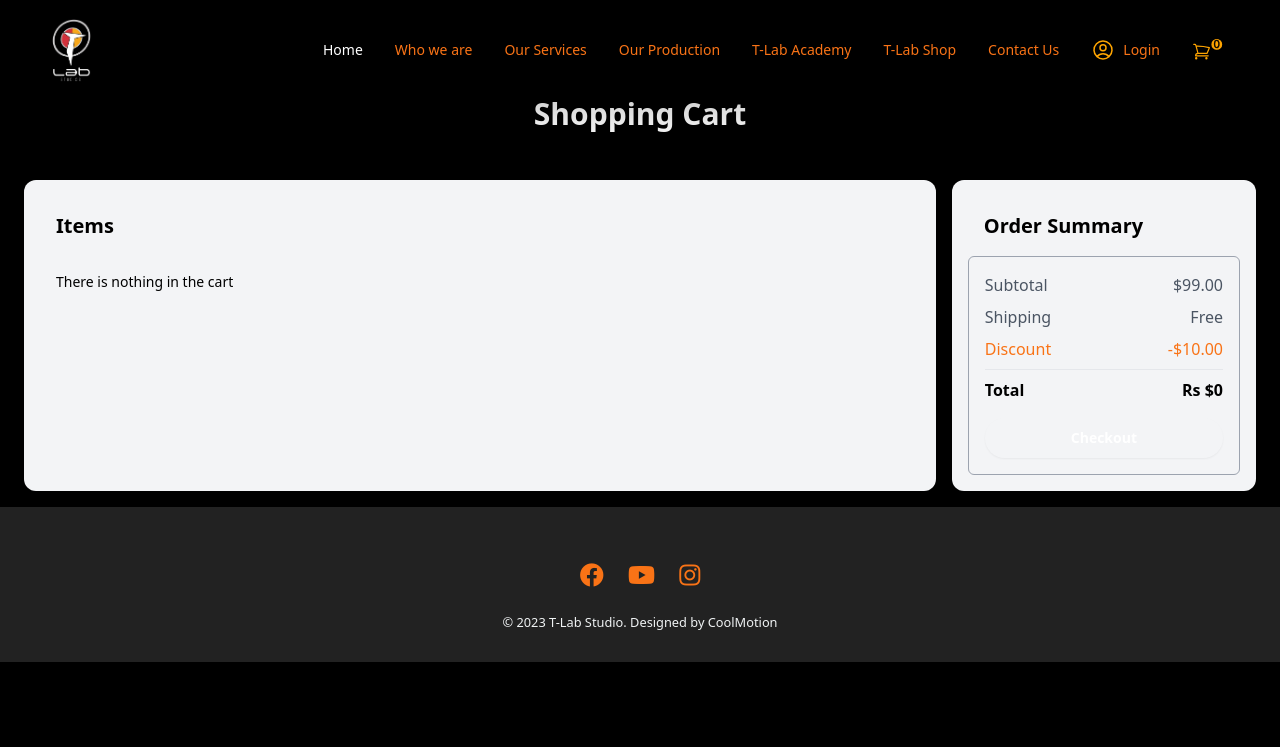
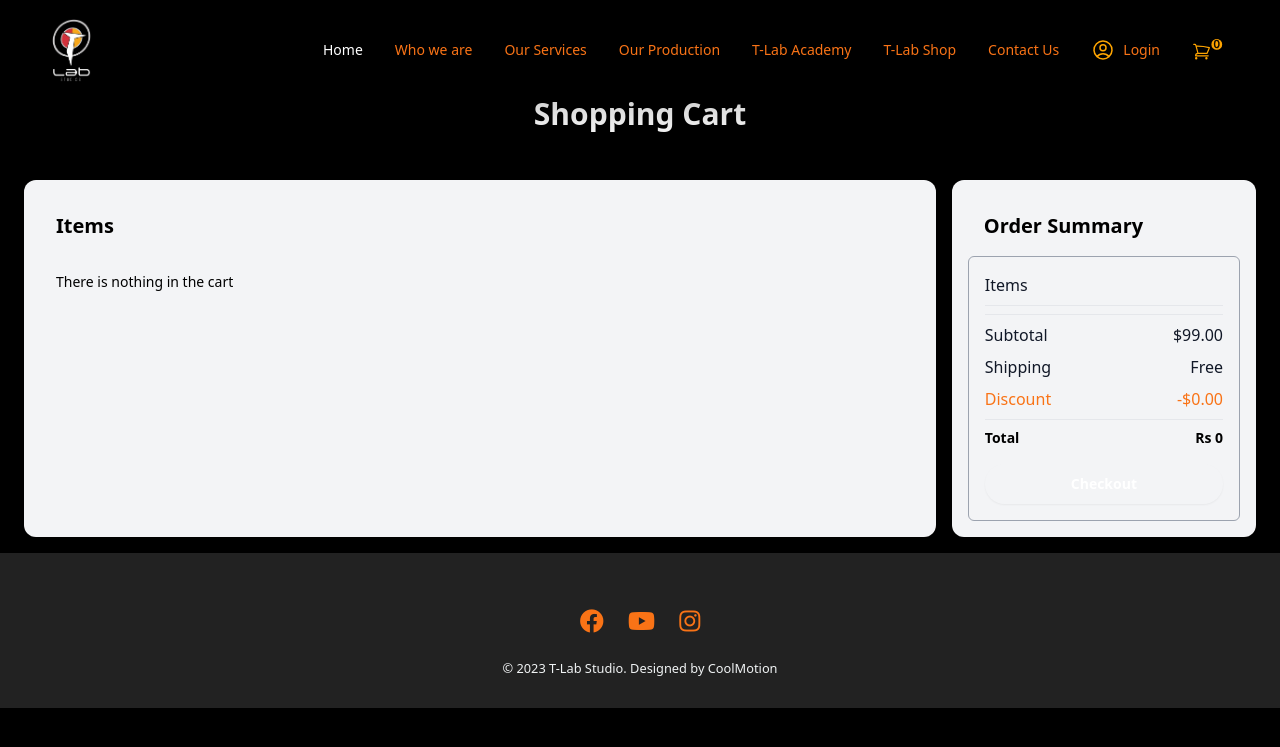
Before and after one commit to coolmotion/T-Lab, a Django app: page /cart in a window 1280 px wide. Shown: the top 747 px of the page. Run offline with Django 5.2, Linux system fonts and the light colour scheme; some web fonts are replaced.

Commit message:
update cart summary

```diff
--- a/cart/cart.py
+++ b/cart/cart.py
@@ -55,7 +55,8 @@ class Cart():
         quantities = self.cart
         total = 0
         for key, value in quantities.items():
-            key == int(key)
+            key = int(key)
             for product in products:
-                total = total + (product.price*value)
+                if product.id == key:
+                    total = total + (product.price*value)
         return total
--- a/cart/templates/cart_summary.html
+++ b/cart/templates/cart_summary.html
@@ -40,30 +40,48 @@
           </div>
           {% endfor %}
           <h2 class="text-xl font-semibold m-4 text-black"> Billing Information</h2>
-
+          <p class="text-black text-3xl"> helo  djvb jsdv js v osjdnv kndsvlkn vdndkvn dsknkvnsd vsdkvnvk d vdsknvsd vk dvlkb zsdkndkv  dknlkdsvv  vskdnlknsb klvksdn b</p>
           {% else %}
             <p class="text-sm text-black text-left p-4">There is nothing in the cart</p>
            {% endif %}
         </div>
-        <div class="w-full md:w-1/4 bg-gray-100 rounded-xl p-4 mb-4 " style="max-height: 360px;">
+        <div class="w-full md:w-1/4 bg-gray-100 rounded-xl p-4 mb-4 " style="height: fit-content;">
           <h2 class="text-xl font-semibold m-4 text-black">Order Summary</h2>
           <div class="border border-gray-400 rounded-md p-4">
-            <div class="flex justify-between mb-2 text-gray-600">
+            <div class="flex justify-between mb-2 text-gray-900">
+              <span>Items</span>
+              <span></span>
+            </div>
+            <hr class="my-2">
+            {% for product in cart_products %}
+            <div class="flex justify-between mb-2 text-gray-600 text-xs">
+              <span>{{product.name}}
+                {% for key, value in quantities.items %}
+                {% if key == product.id|slugify %}
+                x{{value}}
+                {% endif %}
+                {% endfor %}
+              </span>
+              <span>$99.00</span>
+            </div>
+            {% endfor %}
+            <hr class="my-2">
+            <div class="flex justify-between mb-2 text-gray-900">
               <span>Subtotal</span>
               <span>$99.00</span>
             </div>
-            <div class="flex justify-between mb-2 text-gray-600">
+            <div class="flex justify-between mb-2 text-gray-900">
               <span>Shipping</span>
               <span>Free</span>
             </div>
             <div class="flex justify-between mb-2 text-orange-500">
               <span>Discount</span>
-              <span>-$10.00</span>
+              <span>-$0.00</span>
             </div>
             <hr class="my-2">
-            <div class="flex justify-between font-semibold text-black">
+            <div class="flex justify-between font-semibold text-sm text-black">
               <span>Total</span>
-              <span>Rs ${{total}}</span>
+              <span>Rs {{total}}</span>
             </div>
             <button class="flex mt-4 w-full justify-center rounded-full bg-orange-500 px-4 py-2 text-sm font-semibold leading-6 text-white shadow-sm hover:bg-orange-600 focus-visible:outline focus-visible:outline-2 focus-visible:outline-offset-2 focus-visible:outline-orange-500">Checkout</button>
 
```
Also changed, not shown: db.sqlite3.
